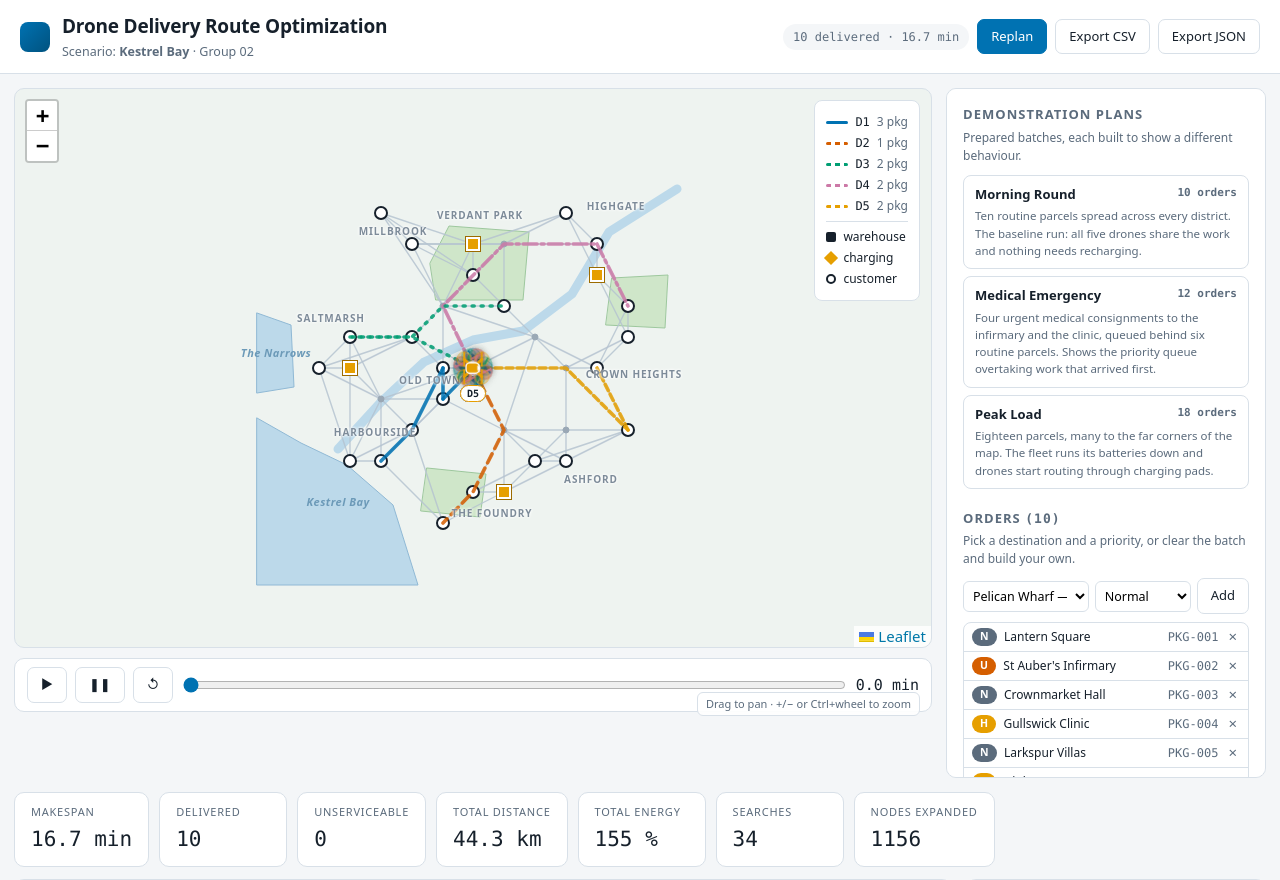
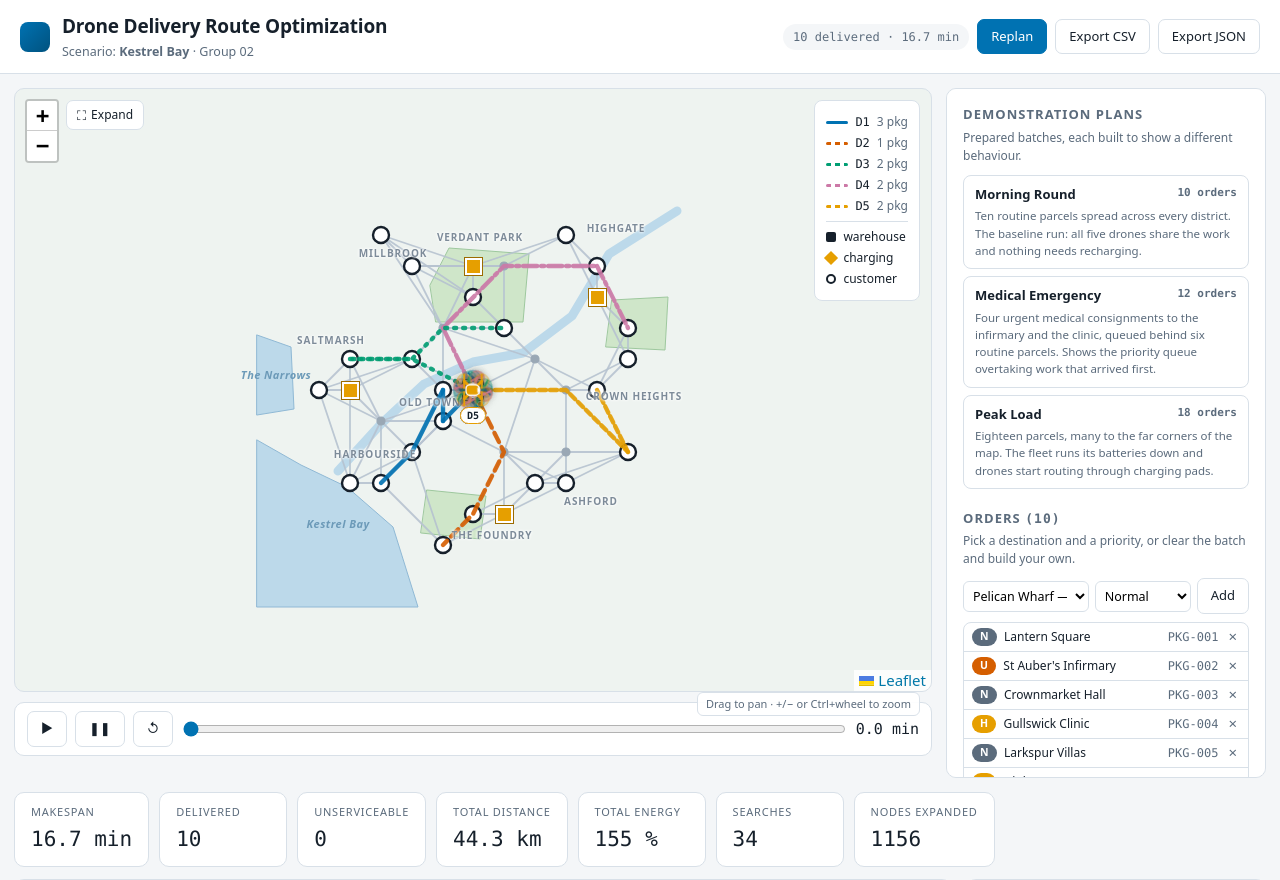
Before and after one commit to Maaz-Bin-Haider/Drone_Delivery_Route_Optimization, a Flask app: page / in a window 1280 px wide. Shown: the top 880 px of the page. Run offline with Flask 3, Linux system fonts and the light colour scheme.

Commit message:
Give the map the height it needs, and an expand mode
Kestrel Bay is roughly square, so the panel's height governs how large the city
renders: fitting a square graph into a short, wide box left it small with wide
empty margins either side. The fixed 560px height is now viewport-relative,
clamped between 560px and 1040px, which on a typical desktop is around 700-880px
rather than 560.

  - An expand control takes the map to the full viewport, hiding the control,
    results and analysis panels; Escape or the same control returns. Leaflet
    caches its container size, so the map is refitted after either transition.
  - fitBounds padding tightened from 34px to 18px, so the graph uses the height
    now available to it.
  - Node markers, corridors and route lines enlarged to match: warehouse and
    charging pads from 16/14px to 20/17px, customers from radius 6 to 7.5,
    routes from 3.6 to 4.4 weight.
  - Narrow viewports keep a proportional height rather than the desktop clamp.

```diff
--- a/ddros/web/static/css/style.css
+++ b/ddros/web/static/css/style.css
@@ -66,8 +66,12 @@ button.primary:hover { background: #005b8f; color: #fff; }
   gap: 14px; padding: 14px;
 }
 .map-panel { position: relative; }
+/* The city is roughly square, so map height is what governs how large it
+   renders. Take as much of the viewport as the header and playback bar leave,
+   within sensible bounds. */
 #map {
-  height: 560px; border-radius: var(--radius); background: #e8eef3;
+  height: clamp(560px, calc(100vh - 196px), 1040px);
+  border-radius: var(--radius); background: #e8eef3;
   border: 1px solid var(--line);
 }
 .map-overlay {
@@ -326,3 +330,23 @@ tbody tr:hover { background: #f7fafc; }
                   justify-content: space-between; gap: 8px; }
 .preset-card .t span { font-family: var(--mono); font-size: 11px; color: var(--muted); }
 .preset-card .s { font-size: 11.5px; color: var(--muted); margin-top: 3px; }
+
+
+/* ---- expand mode: the map takes the whole viewport ---- */
+.map-expand {
+  position: absolute; top: 12px; left: 52px; z-index: 600;
+  display: flex; align-items: center; gap: 5px;
+  background: rgba(255,255,255,0.95); font-size: 12px; padding: 5px 10px;
+}
+.map-expand .ico { font-size: 13px; line-height: 1; }
+
+body.map-expanded .stage { grid-template-columns: 1fr; padding: 8px; }
+body.map-expanded .controls,
+body.map-expanded .results,
+body.map-expanded .analysis { display: none; }
+body.map-expanded #map { height: calc(100vh - 118px); }
+body.map-expanded .topbar { padding: 8px 20px; }
+
+@media (max-width: 1100px) {
+  #map { height: clamp(420px, 62vh, 700px); }
+}
--- a/ddros/web/static/js/app.js
+++ b/ddros/web/static/js/app.js
@@ -204,6 +204,22 @@
     document.getElementById('btn-reset').addEventListener('click', D.animation.reset);
     document.getElementById('clock').addEventListener('input',
       e => D.animation.seek(e.target.value));
+    const expand = document.getElementById('btn-expand');
+    function setExpanded(on) {
+      document.body.classList.toggle('map-expanded', on);
+      expand.querySelector('.txt').textContent = on ? 'Collapse' : 'Expand';
+      // Leaflet caches container dimensions, so the map must be told the panel
+      // changed size before it can refit to the new one.
+      setTimeout(() => D.map.refit(), 60);
+    }
+    expand.addEventListener('click',
+      () => setExpanded(!document.body.classList.contains('map-expanded')));
+    document.addEventListener('keydown', e => {
+      if (e.key === 'Escape' && document.body.classList.contains('map-expanded')) {
+        setExpanded(false);
+      }
+    });
+
     document.getElementById('btn-add-order').addEventListener('click', addOrder);
     document.getElementById('btn-clear-orders').addEventListener('click', clearOrders);
     document.getElementById('btn-compare').addEventListener('click', comparePair);
--- a/ddros/web/static/js/map.js
+++ b/ddros/web/static/js/map.js
@@ -9,14 +9,15 @@
   D.DASHES = [null, '10 6', '2 7', '14 4 3 4', '7 4', '1 7'];
 
   const NODE_STYLE = {
-    warehouse:        { kind: 'icon',   cls: 'n-warehouse', size: 16 },
-    charging_station: { kind: 'icon',   cls: 'n-charge',    size: 14 },
-    customer:         { kind: 'circle', radius: 6, color: '#16202b', fill: '#ffffff', weight: 2 },
-    waypoint:         { kind: 'circle', radius: 3, color: '#9aa8b5', fill: '#9aa8b5', weight: 1 }
+    warehouse:        { kind: 'icon',   cls: 'n-warehouse', size: 20 },
+    charging_station: { kind: 'icon',   cls: 'n-charge',    size: 17 },
+    customer:         { kind: 'circle', radius: 7.5, color: '#16202b', fill: '#ffffff', weight: 2.4 },
+    waypoint:         { kind: 'circle', radius: 4, color: '#9aa8b5', fill: '#9aa8b5', weight: 1.2 }
   };
 
   let map = null;
   let layers = {};
+  let refit = function () {};
   let nodesById = {};
   let droneColor = {};
   let tileWarned = false;
@@ -123,7 +124,7 @@
     scenario.edges.forEach(e => {
       const a = latlng(e.u), b = latlng(e.v);
       if (!a || !b) return;
-      L.polyline([a, b], { color: '#b6c3d0', weight: 1.4, opacity: 0.85 })
+      L.polyline([a, b], { color: '#b6c3d0', weight: 1.8, opacity: 0.9 })
         .bindTooltip(`${e.u} &ndash; ${e.v} &middot; ${e.distance_km} km`)
         .addTo(layers.edges);
     });
@@ -135,14 +136,16 @@
 
     // invalidateSize first: Leaflet caches the container dimensions, and fitting
     // against a stale size leaves the graph a speck in the middle of the map.
+    // The city is roughly square, so on a wide short panel the fit is limited by
+    // height; the padding is kept tight so the graph uses what height there is.
     const bounds = L.latLngBounds(scenario.nodes.map(n => [n.lat, n.lon]));
-    const fit = () => {
+    refit = function () {
       map.invalidateSize(false);
-      map.fitBounds(bounds, { padding: [34, 34] });
+      map.fitBounds(bounds, { padding: [18, 18] });
     };
-    fit();
-    setTimeout(fit, 120);
-    window.addEventListener('resize', () => setTimeout(fit, 80));
+    refit();
+    setTimeout(refit, 120);
+    window.addEventListener('resize', () => setTimeout(refit, 80));
   }
 
   function drawZones(zones, activeIds) {
@@ -183,7 +186,7 @@
       const idx = order[a.drone_id] || 0;
       L.polyline(pts, {
         color: colorFor(a.drone_id, idx),
-        weight: 3.6, opacity: 0.85,
+        weight: 4.4, opacity: 0.9,
         dashArray: dashFor(a.drone_id, idx)
       }).bindTooltip(
         `<strong>${a.delivery_id}</strong> &middot; ${a.drone_id}<br>` +
@@ -265,6 +268,7 @@
   function clearDrones() { layers.drones.clearLayers(); }
 
   D.map = { init, drawScenario, drawBackdrop, drawZones, drawPlan, latlng,
+            refit: () => refit(),
             colorFor, setDronePositions, clearDrones,
             nodes: () => nodesById };
 })();
--- a/ddros/web/templates/index.html
+++ b/ddros/web/templates/index.html
@@ -36,6 +36,9 @@
       <input type="range" id="clock" min="0" max="100" value="0" step="0.1">
       <span id="clock-label" class="mono">0.0 min</span>
     </div>
+    <button id="btn-expand" class="map-expand" title="Expand the map (Esc to exit)">
+      <span class="ico">&#9974;</span><span class="txt">Expand</span>
+    </button>
     <div class="map-hint">Drag to pan &middot; +/&minus; or Ctrl+wheel to zoom</div>
   </section>
 
```
